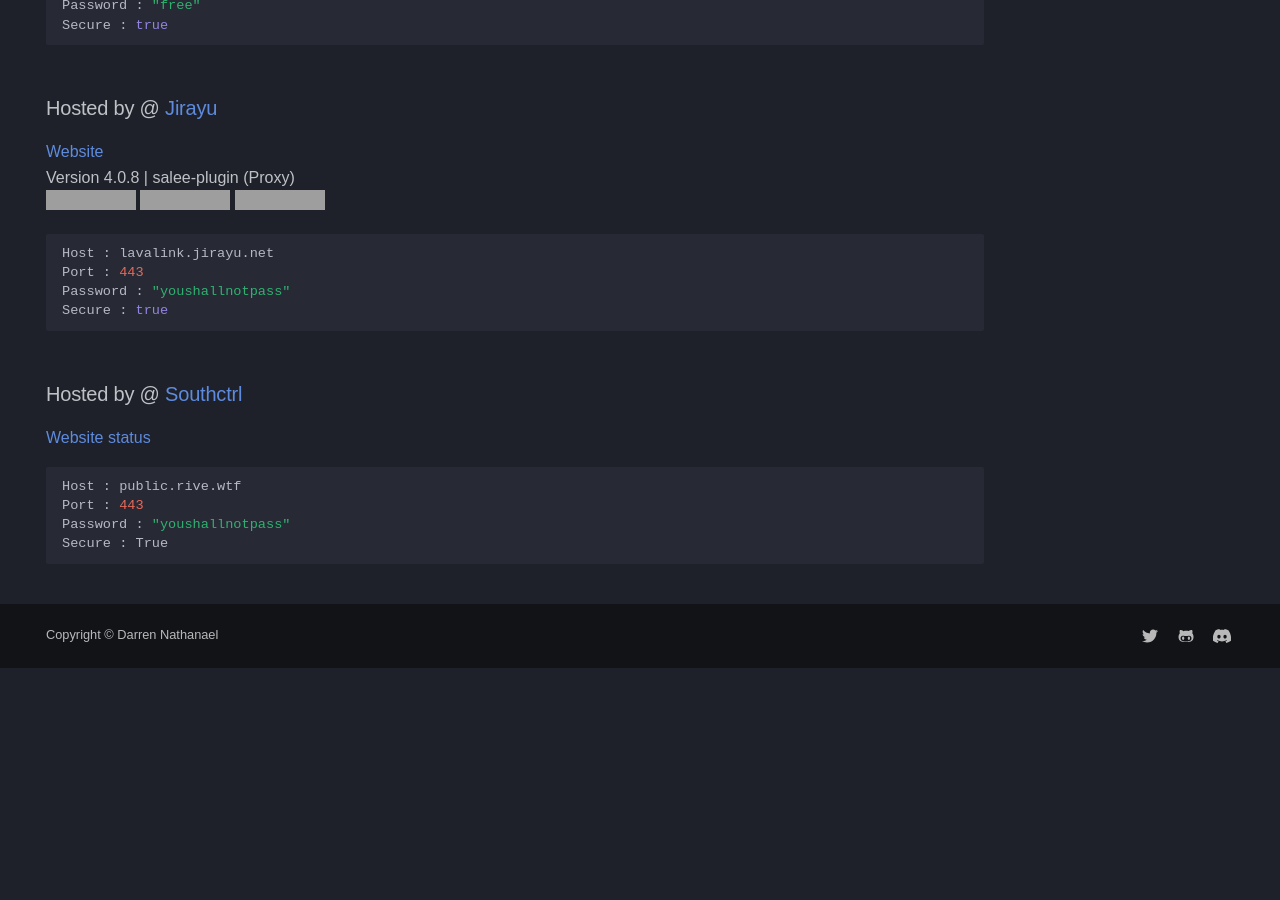
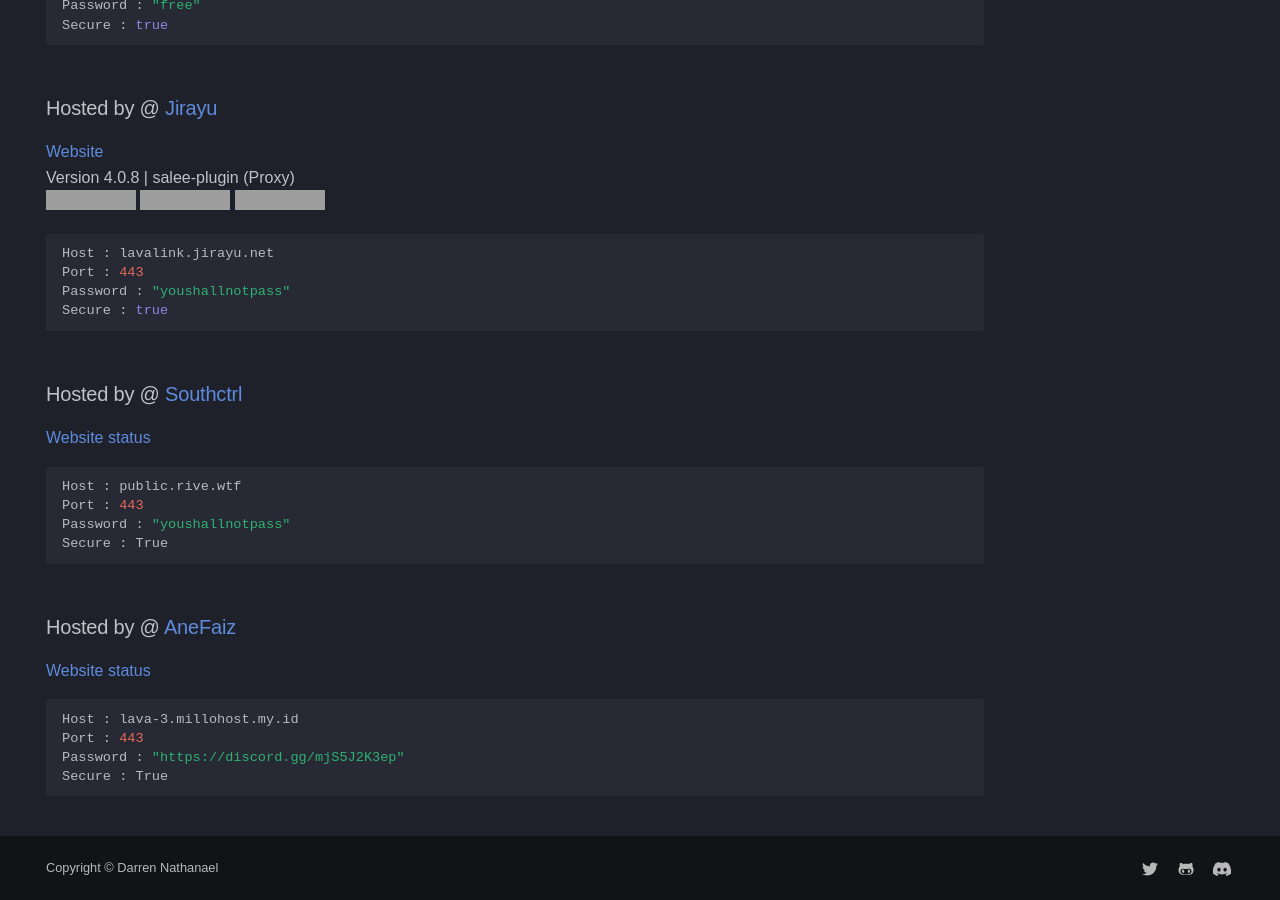
Before and after one commit to DarrenOfficial/lavalink-list, an MkDocs documentation site: the page built from docs/SSL/Lavalink-SSL.md, in a window 1280 px wide and 900 px high, scrolled down 1912 px. Built offline with MkDocs 1.6.1 and Material for MkDocs 9.7.7, drawn with Linux system fonts in a browser that asks for light colours; some web fonts are replaced; comment, search, counter and statistics services are not loaded; a style sheet for code colours, icons or effects is not loaded; before the commit the page ends 2580 px from its top, so only the background shows below that; grey boxes are pictures that could not be loaded.

Commit message:
Add hosting details for Lavalink SSL
Added hosting information for Lavalink SSL.

````diff
--- a/docs/SSL/Lavalink-SSL.md
+++ b/docs/SSL/Lavalink-SSL.md
@@ -112,3 +112,12 @@ Port : 443
 Password : "youshallnotpass"
 Secure : True
 ```
+
+### Hosted by @ [AneFaiz](https://discord.gg/mjS5J2K3ep)
+[Website](https://millodj.my.id) [status](https://lavalink.millohost.my.id)
+```bash
+Host : lava-3.millohost.my.id
+Port : 443
+Password : "https://discord.gg/mjS5J2K3ep"
+Secure : True
+```
````
